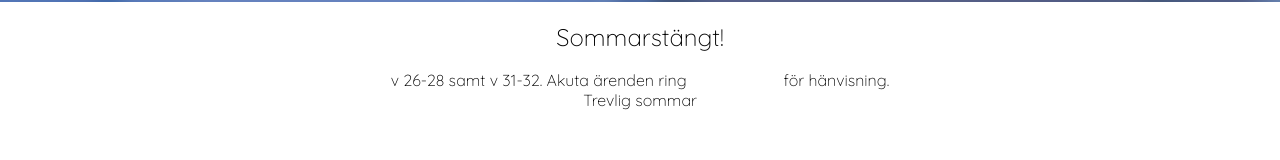
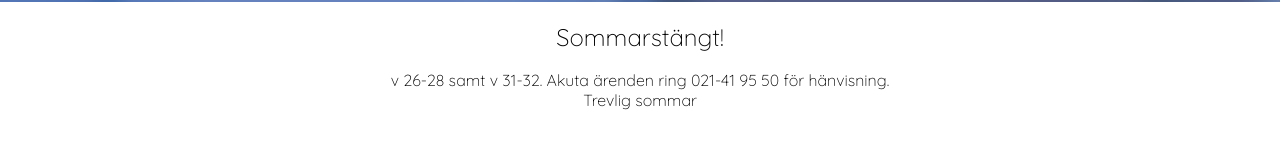
Before and after one commit to 3DJakob/backteman, a website: page index.html in a window 1280 px wide. Shown: the part 798-958 px from the top of the page. Drawn offline with Linux system fonts and the light colour scheme.

Commit message:
Update index.html

```diff
--- a/index.html
+++ b/index.html
@@ -61,7 +61,7 @@
     </div>
     <div class="mainPage">
         <h2>Sommarstängt!</h2>
-        <p>v 26-28 samt v 31-32. Akuta ärenden ring <a style="color: white" href="tel:021-41 95 50">021-41 95 50</a> för hänvisning. Trevlig sommar</p>
+        <p>v 26-28 samt v 31-32. Akuta ärenden ring <a style="color: black" href="tel:021-41 95 50">021-41 95 50</a> för hänvisning. Trevlig sommar</p>
         <div class="openingHours"></div>
         <h2 id="price">Priser</h2>
         <div class="priceTable">
```
